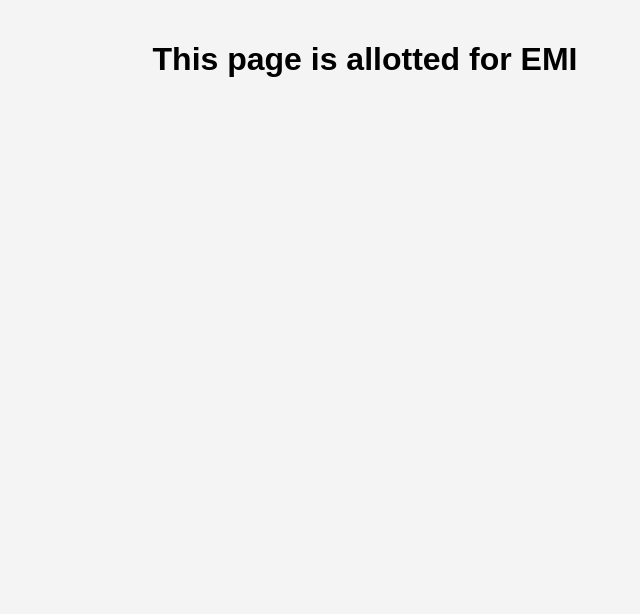
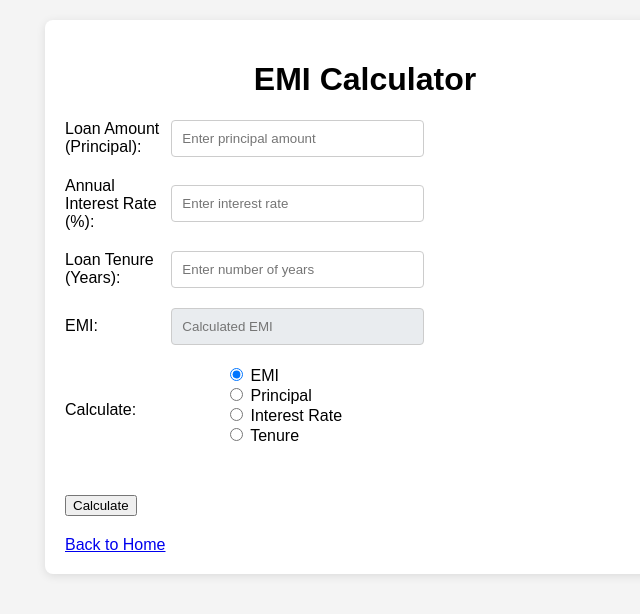
Before and after one commit to ArulrajGopal/real-life-calculator, a website: page static/emi.html in a window 1280 px wide. Shown: the whole page, without its empty margins (275-915 px from the left). Drawn offline with Linux system fonts and the light colour scheme.

Commit message:
update with emi calculator

```diff
--- a/static/emi.html
+++ b/static/emi.html
@@ -3,10 +3,60 @@
 <head>
     <meta charset="UTF-8">
     <meta name="viewport" content="width=device-width, initial-scale=1.0">
-    <title>EMI Page</title>
+    <title>EMI Calculator</title>
     <link rel="stylesheet" href="styles.css">
 </head>
 <body>
-    <h1>This page is allotted for EMI</h1>
+    <div class="container">
+        <h1>EMI Calculator</h1>
+        <div class="input-container">
+            <div class="input-group">
+                <label for="principal">Loan Amount (Principal):</label>
+                <input type="number" id="principal" placeholder="Enter principal amount" disabled>
+            </div>
+            <div class="input-group">
+                <label for="interest-rate">Annual Interest Rate (%):</label>
+                <input type="number" id="interest-rate" placeholder="Enter interest rate" disabled>
+            </div>
+            <div class="input-group">
+                <label for="tenure">Loan Tenure (Years):</label>
+                <input type="number" id="tenure" placeholder="Enter number of years" disabled>
+            </div>
+            <div class="input-group">
+                <label for="emi">EMI:</label>
+                <input type="number" id="emi" placeholder="Calculated EMI" disabled>
+            </div>
+            <div class="input-group">
+                <label>Calculate:</label>
+                <div class="radio-group">
+                    <div>
+                        <input type="radio" name="calculate" id="calculate-emi" value="emi" onclick="selectCalculation('emi')" checked>
+                        <label for="calculate-emi">EMI</label>
+                    </div>
+                    <div>
+                        <input type="radio" name="calculate" id="calculate-principal" value="principal" onclick="selectCalculation('principal')">
+                        <label for="calculate-principal">Principal</label>
+                    </div>
+                    <div>
+                        <input type="radio" name="calculate" id="calculate-interest-rate" value="interest-rate" onclick="selectCalculation('interest-rate')">
+                        <label for="calculate-interest-rate">Interest Rate</label>
+                    </div>
+                    <div>
+                        <input type="radio" name="calculate" id="calculate-tenure" value="tenure" onclick="selectCalculation('tenure')">
+                        <label for="calculate-tenure">Tenure</label>
+                    </div>
+                </div>
+            </div>
+            <div class="button-container">
+                <button onclick="calculateEMI()">Calculate</button>
+            </div>
+        </div>
+        <h2 id="result"></h2>
+        <div class="back-to-home">
+            <a href="index.html">Back to Home</a>
+        </div>
+    </div>
+
+    <script src="emi.js"></script>
 </body>
 </html>
--- /dev/null
+++ b/static/emi.js
@@ -0,0 +1,117 @@
+function selectCalculation(selectedValue) {
+    const principalInput = document.getElementById("principal");
+    const interestRateInput = document.getElementById("interest-rate");
+    const tenureInput = document.getElementById("tenure");
+    const emiInput = document.getElementById("emi");
+
+    // Reset input fields
+    principalInput.value = '';
+    interestRateInput.value = '';
+    tenureInput.value = '';
+    emiInput.value = '';
+
+    // Enable and disable inputs based on selection
+    switch (selectedValue) {
+        case "emi":
+            principalInput.disabled = false;
+            interestRateInput.disabled = false;
+            tenureInput.disabled = false;
+            emiInput.disabled = true;
+            break;
+        case "principal":
+            principalInput.disabled = true;
+            interestRateInput.disabled = false;
+            tenureInput.disabled = false;
+            emiInput.disabled = false;
+            break;
+        case "interest-rate":
+            principalInput.disabled = false;
+            interestRateInput.disabled = true;
+            tenureInput.disabled = false;
+            emiInput.disabled = false;
+            break;
+        case "tenure":
+            principalInput.disabled = false;
+            interestRateInput.disabled = false;
+            tenureInput.disabled = true;
+            emiInput.disabled = false;
+            break;
+    }
+}
+
+function calculateEMI() {
+    const principal = parseFloat(document.getElementById("principal").value);
+    const interestRate = parseFloat(document.getElementById("interest-rate").value);
+    const tenure = parseFloat(document.getElementById("tenure").value);
+    const emiInput = document.getElementById("emi");
+    const resultField = document.getElementById("result");
+    const selectedValue = document.querySelector('input[name="calculate"]:checked').value;
+
+    let result = '';
+
+    if (selectedValue === "emi") {
+        if (isNaN(principal) || isNaN(interestRate) || isNaN(tenure)) {
+            result = "Please enter all fields: Principal, Interest Rate, and Tenure.";
+        } else {
+            const monthlyInterestRate = (interestRate / 100) / 12;
+            const numberOfMonths = tenure * 12;
+
+            const emi = (principal * monthlyInterestRate * Math.pow(1 + monthlyInterestRate, numberOfMonths)) /
+                         (Math.pow(1 + monthlyInterestRate, numberOfMonths) - 1);
+            emiInput.value = emi.toFixed(2);
+            result = `EMI: ${emi.toFixed(2)}`;
+        }
+    } else if (selectedValue === "principal") {
+        if (isNaN(emiInput.value) || isNaN(interestRate) || isNaN(tenure)) {
+            result = "Please enter EMI, Interest Rate, and Tenure.";
+        } else {
+            const emi = parseFloat(emiInput.value);
+            const monthlyInterestRate = (interestRate / 100) / 12;
+            const numberOfMonths = tenure * 12;
+
+            const calculatedPrincipal = (emi * (Math.pow(1 + monthlyInterestRate, numberOfMonths) - 1)) /
+                                        (monthlyInterestRate * Math.pow(1 + monthlyInterestRate, numberOfMonths));
+            result = `Principal: ${calculatedPrincipal.toFixed(2)}`;
+        }
+    } else if (selectedValue === "interest-rate") {
+        if (isNaN(principal) || isNaN(emiInput.value) || isNaN(tenure)) {
+            result = "Please enter Principal, EMI, and Tenure.";
+        } else {
+            const emi = parseFloat(emiInput.value);
+            const numberOfMonths = tenure * 12;
+
+            // Approximation method to find the interest rate (more complex to calculate directly)
+            let low = 0, high = 100, mid;
+            while (high - low > 0.01) {
+                mid = (low + high) / 2;
+                const monthlyInterestRate = mid / 12 / 100;
+                const calculatedEMI = (principal * monthlyInterestRate * Math.pow(1 + monthlyInterestRate, numberOfMonths)) /
+                                      (Math.pow(1 + monthlyInterestRate, numberOfMonths) - 1);
+                if (calculatedEMI > emi) {
+                    high = mid;
+                } else {
+                    low = mid;
+                }
+            }
+            result = `Interest Rate: ${(mid).toFixed(2)}%`;
+        }
+    } else if (selectedValue === "tenure") {
+        if (isNaN(principal) || isNaN(interestRate) || isNaN(emiInput.value)) {
+            result = "Please enter Principal, Interest Rate, and EMI.";
+        } else {
+            const emi = parseFloat(emiInput.value);
+            const monthlyInterestRate = (interestRate / 100) / 12;
+
+            // Using logarithmic calculations to find tenure
+            const calculatedTenure = Math.log(emi / (emi - principal * monthlyInterestRate)) / Math.log(1 + monthlyInterestRate);
+            result = `Tenure: ${(calculatedTenure / 12).toFixed(2)} years`;
+        }
+    }
+
+    resultField.innerText = result;
+}
+
+// Initialize the calculator with default selected option
+document.addEventListener("DOMContentLoaded", () => {
+    selectCalculation("emi");
+});
```
